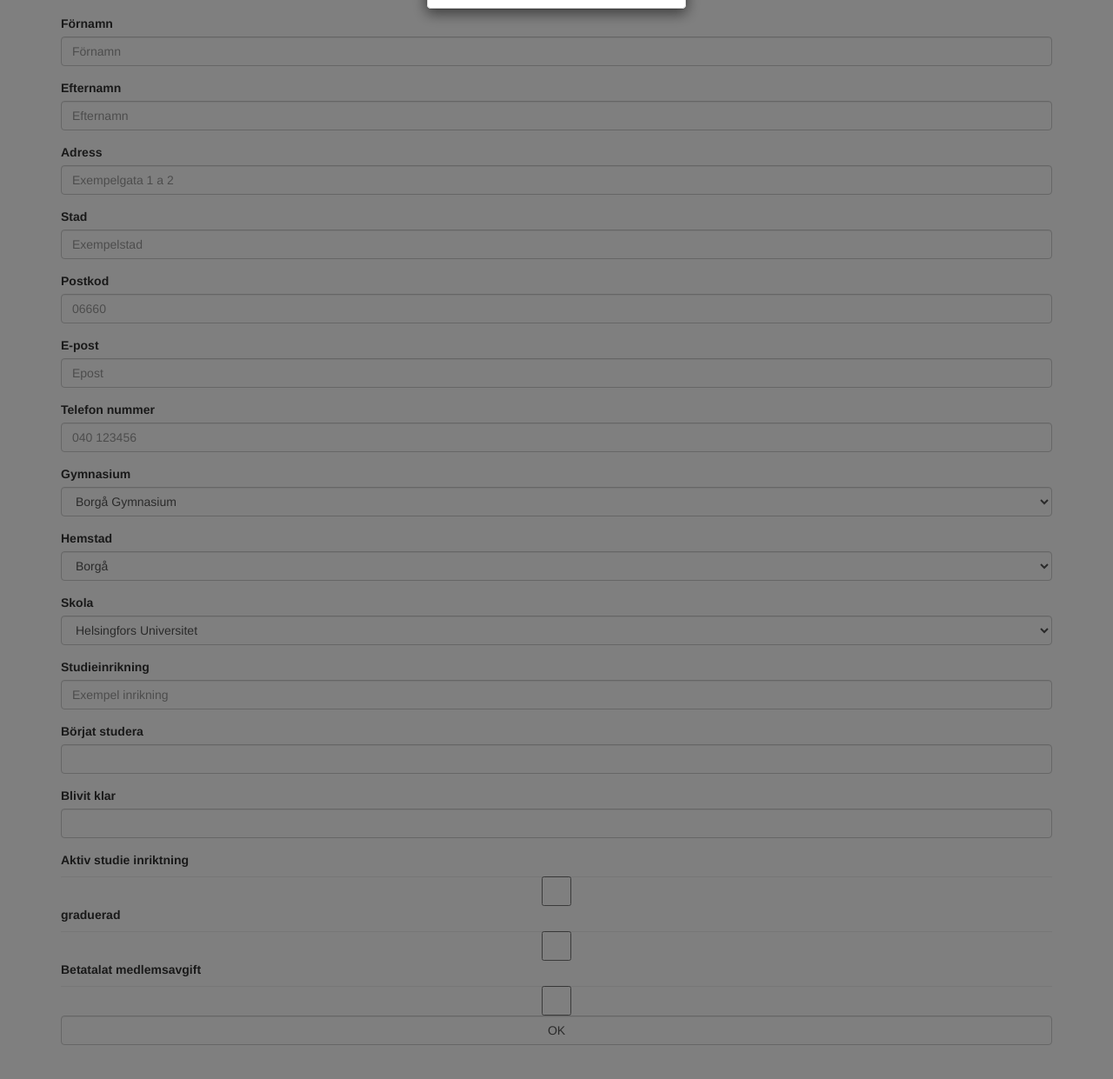
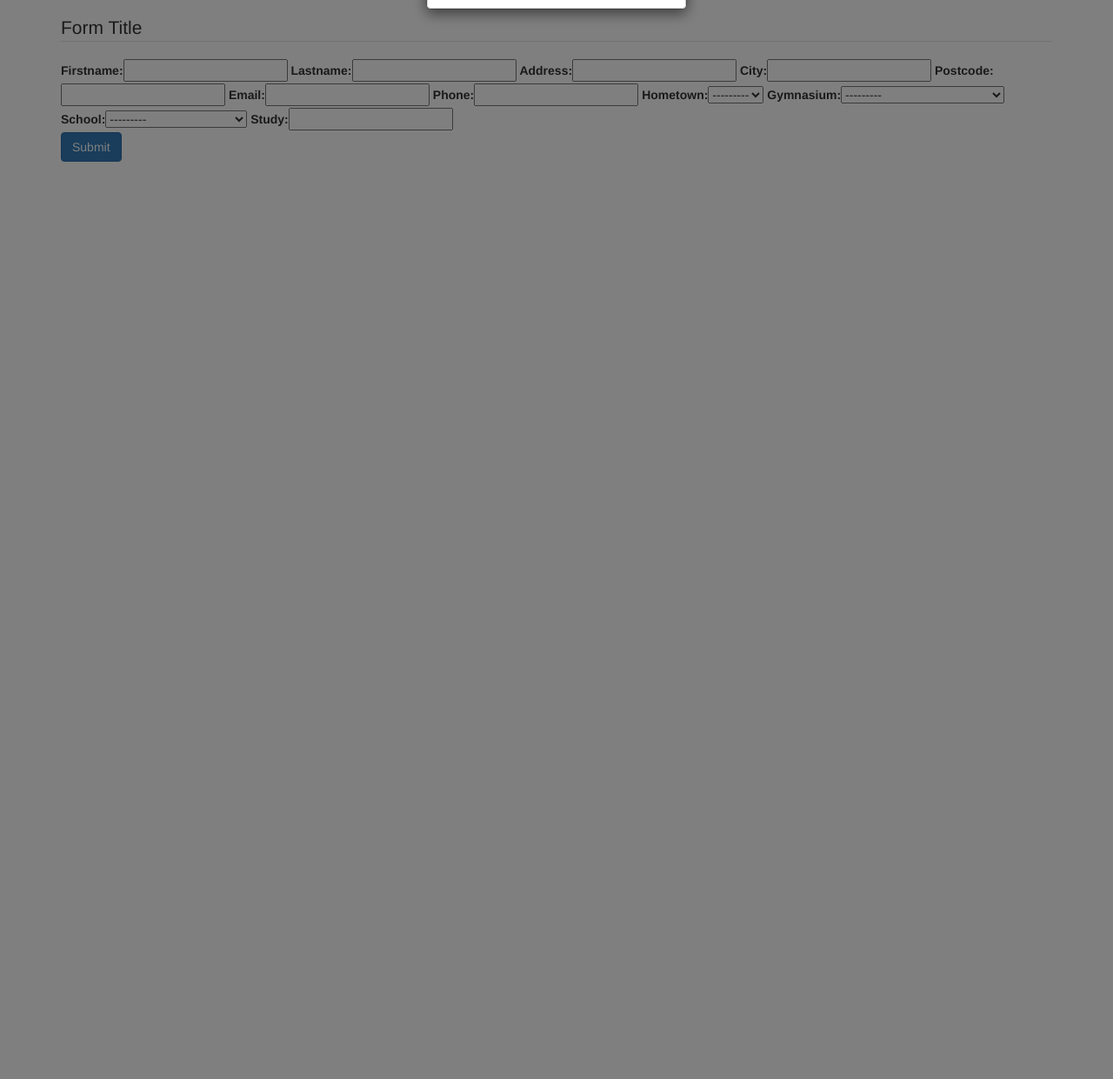
Before and after one commit to orriborri/ematrikeln, a Django app: page /add/1 in a window 1280 px wide. Shown: the part 55-1296 px from the top of the page at 87% size. Run offline with Django 3.2, Linux system fonts and the light colour scheme; data comes from the database, SQL or seed files in the repository; parts of the project's set-up code (start-up, migrations or seed data) failed here and were passed over; some libraries are stand-ins or nearby versions.

Commit message:
change to use djangos forms

```diff
--- a/ematrikeln/ematrikeln/forms.py
+++ b/ematrikeln/ematrikeln/forms.py
@@ -1,4 +1,5 @@
 from django import forms
+from ematrikeln.models import *
 
 class newMember(forms.Form):
     firstname = forms.CharField(max_length=100)
@@ -8,10 +9,10 @@
     postcode  = forms.CharField(max_length=6)
     email     = forms.EmailField(min_length=3)
     phone     = forms.CharField(max_length=10)
-    homeTown  = forms.ModelChoiceField(queryset=Town.objects.all().order_by('name'))
-    homeTownAnnat  = forms.ModelChoiceField(queryset=Town.objects.all().order_by('name'))
-    gymnasium = forms.ModelChoiceField(queryset=Gymnasium.objects.all().order_by('name'))
+    homeTown  = forms.ModelChoiceField(queryset=Town.objects.all())
+    homeTownAnnat  = forms.CharField(max_length=100)
+    gymnasium = forms.ModelChoiceField(queryset=Gymnasium.objects.all())
     gymnasiumAnnat = forms.CharField(max_length=100)
-    school    = forms.ModelChoiceField(queryset=School.objects.all().order_by('name'))
+    school    = forms.ModelChoiceField(queryset=School.objects.all())
     schoolAnnat = forms.CharField(max_length=100)
     study     = forms.CharField(max_length=50)
--- a/ematrikeln/ematrikeln/models.py
+++ b/ematrikeln/ematrikeln/models.py
@@ -2,8 +2,12 @@
 
 class Town(models.Model):
     name = models.CharField(max_length=30)
+    def __str__(self):
+        return "%s" % self.name
 class Gymnasium(models.Model):
     name = models.CharField(max_length=30)
+    def __str__(self):
+        return "%s" % self.name
 class Key(models.Model):
     number = models.IntegerField()
 class Post(models.Model):
@@ -12,6 +16,8 @@
     year = models.IntegerField()
 class School(models.Model):
     name = models.CharField(max_length=30)
+    def __str__(self):
+        return "%s" % self.name
 class StudyLine(models.Model):
     name = models.CharField(max_length=30)
     school = models.ForeignKey(School)
--- a/ematrikeln/ematrikeln/settings.py
+++ b/ematrikeln/ematrikeln/settings.py
@@ -39,6 +39,7 @@
         'django.contrib.staticfiles',
         'ematrikeln',
         'django_nose',
+	'bootstrapform',
         )
 
 MIDDLEWARE_CLASSES = (
--- a/ematrikeln/ematrikeln/templates/new.html
+++ b/ematrikeln/ematrikeln/templates/new.html
@@ -1,6 +1,7 @@
 {% extends "base.html" %}
 
 {% block content %}
+{% load bootstrap %}
 <script src="http://ajax.googleapis.com/ajax/libs/jquery/1.7.1/jquery.min.js" type="text/javascript"></script>
 
 <script>
@@ -8,21 +9,23 @@
     function otherChosen(id,target){
         if($('#'+id).val()==='Annat'){
             $('#'+target).removeClass('hidden');
+            $("label[for='"+target+"']").removeClass('hidden');
         }else{
             $('#'+target).addClass('hidden');
+            $("label[for='"+target+"']").addClass('hidden');
         }
 
     }
 
-    $('#gymnasium').change(function(){otherChosen('gymnasium','gymnasiumAnnat')});
-    $('#school').change(function(){otherChosen('school','schoolAnnat')});
-    $('#hometown').change(function(){otherChosen('hometown','hometownAnnat')});
+    $('#id_gymnasium').change(function(){otherChosen('gymnasium','id_gymnasiumAnnat')});
+    $('#id_school').change(function(){otherChosen('school','id_schoolAnnat')});
+    $('#id_homeTown').change(function(){otherChosen('homeTown','id_homeTownAnnat')});
     if({{showdialog }}){
         $('#success').modal('show');
     }
-    otherChosen('gymnasium','gymnasiumAnnat');
-    otherChosen('school','schoolAnnat');
-    otherChosen('hometown','hometownAnnat');
+    otherChosen('gymnasium','id_gymnasiumAnnat');
+    otherChosen('school','id_schoolAnnat');
+    otherChosen('homeTown','id_homeTownAnnat');
 
 });
 </script>
@@ -38,94 +41,14 @@
     </div>
 </div>
 
+<form role="form">
+    <legend>Form Title</legend>
+    {% csrf_token %}
+    {{ form|bootstrap }}
+    <div class="form-group">
+      <button type="submit" class="btn btn-primary">Submit</button>
+    </div>
+</form>
 
 
-<form id="newMember" action="/add_member/" method="post">
-    <div class="form-group">
-        <label  for="{{form.firstName.id_for_label}}">Förnamn</label>
-        <input type="TEXT" name="firstName"  class="form-control" id="firstName" placeholder="Förnamn" required>
-    </div>
-    <div class="form-group">
-        <label for="{{form.firstName.id_for_label}}">Efternamn</label>
-        <input type="TEXT" name="lastName"  class="form-control" id="lastName" placeholder="Efternamn" required>
-    </div>
-    <div class="form-group">
-        <label for="{{form.address.id_for_label}}">Adress</label>
-        <input type="TEXT" name="address" class="form-control" id="address" placeholder="Exempelgata 1 a 2" required>
-    </div>
-    <div class="form-group">
-        <label for="{{form.city.id_for_label}}">Stad</label>
-        <input type="TEXT" name="city" class="form-control" id="city" placeholder="Exempelstad" required>
-    </div>
-    <div class="form-group">
-        <label for="{{form.postcode.id_for_label}}">Postkod</label>
-        <input type="NUMBER" name="postcode" class="form-control" id="postcode" placeholder="06660" required>
-    </div>
-    <div class="form-group">
-        <label for="{{form.email.id_for_label}}">E-post</label>
-        <input type="email" name="email"  class="form-control" id="email" placeholder="Epost" required>
-    </div>
-    <div class="form-group">
-        <label for="{{form.phonenumber.id_for_label}}">Telefon nummer</label>
-        <input type="NUMBER" name="phonenumber" class="form-control" id="phonenumber" placeholder="040 123456" required>
-    </div>
-
-    <div class="form-group">
-        <label for="gymnasium">Gymnasium</label>
-        <select form="newMember" id="gymnasium" name="gymnasium"  class="form-control">
-            {% for i  in gymnasium   %}
-            <option> {{ i.name }} </option>
-            {% endfor %}
-            <option> Annat </option>
-            <input type="TEXT" class="form-control hidden" name="gymnasiumAnnat"  id="gymnasiumAnnat" placeholder="Exempel Gymnasium">
-        </select>
-    </div>
-    <div class="form-group">
-        <label for="hometown">Hemstad</label>
-        <select form="newMember" id="hometown" class="form-control" name="hometown" >
-            {% for i  in hometownList  %}
-            <option> {{ i.name }} </option>
-            {% endfor %}
-            <option> Annat </option>
-            <input type="TEXT" class="form-control hidden" id="hometownAnnat" name="hometownAnnat"  placeholder="Exempel hemstad">
-        </select>
-    </div>
-    <div class="form-group">
-        <label for="school">Skola</label>
-        <select form="newMember" id="school" class="form-control" name="school">
-            {% for i  in schoolList  %}
-            <option> {{ i.name }} </option>
-            {% endfor %}
-            <option> Annat </option>
-            <input type="TEXT" class="form-control hidden" id="schoolAnnat" name="schoolAnnat" placeholder="Exempel skola">
-        </select>
-    </div>
-
-    <div class="form-group">
-        <label for="study">Studieinrikning</label>
-        <input type="TEXT" class="form-control" id="study" name="study"  placeholder="Exempel inrikning" required>
-    </div>
-    <div class="form-group">
-        <label for="startYear">Börjat studera</label>
-        <input type="TEXT" class="form-control" id="startYear" name="startYear" required>
-    </div>
-    <div class="form-group">
-        <label for="endYear">Blivit klar</label>
-        <input type="TEXT" class="form-control" id="endYear" name="endYear" required>
-    </div>
-    <div class="form-gruop">
-        <label for="active">Aktiv studie inriktning</label>
-        <input type="checkbox" id="active" class="form-control" name="active"></input>
-    </div>
-    <div class="form-gruop">
-        <label for="graduerad">graduerad</label>
-        <input type="checkbox" id="graduerad" class="form-control" name="graduerad"></input>
-    </div>
-    <div class="form-gruop">
-        <label for="checkbox">Betatalat medlemsavgift</label>
-        <input type="checkbox" id="checkbox" class="form-control" name="Betatalat"></input>
-    </div>
-    <input type="submit" class="form-control"  value="OK">
-    {% csrf_token %}
-</form>
 {% endblock %}
--- a/ematrikeln/ematrikeln/views.py
+++ b/ematrikeln/ematrikeln/views.py
@@ -15,11 +15,8 @@
         success = 'false'
     else:
         success = 'true'
-    schoolList = School.objects.all().extra(order_by=['name'])
-    hometownList = Town.objects.all().extra(order_by=['name'])
-    gymnasiumList = Gymnasium.objects.all().extra(order_by=['name'])
-
-    return(render(req,'new.html',{'showdialog':success,'gymnasium':gymnasiumList,'schoolList':schoolList,'hometownList':hometownList}))
+    form = newMember()
+    return(render(req,'new.html',{'showdialog':success,'form':form}))
 
 def view_member(req,req_id):
     member =  User.objects.get(id=req_id)
```
Also changed, not shown: ematrikeln/ematrikeln/form.py (added, +17 -0 lines).
